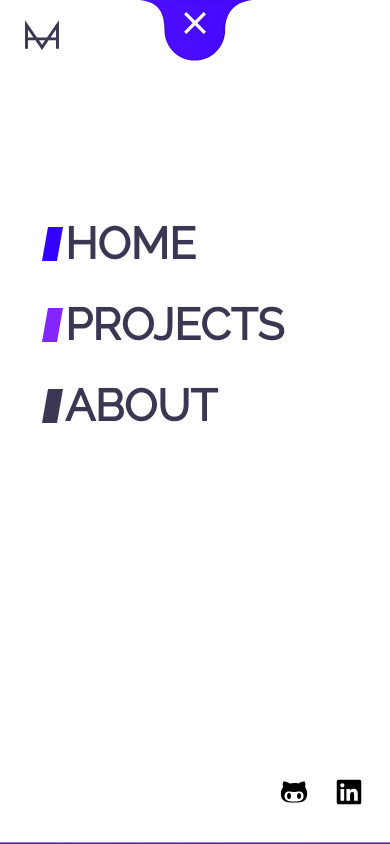
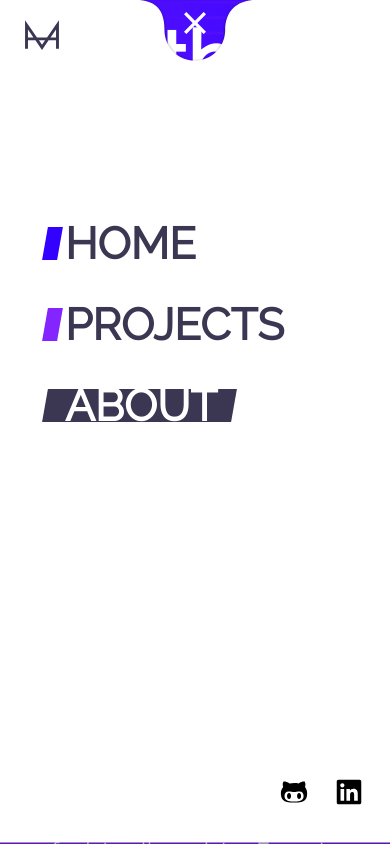
Before and after one commit to MatthijsHoek/Portfolio, a React app: page /about in a window 390 px wide. Both pictures are taken after a click on the picture 195 px from the left and 825 px from the top of the page. Built offline with nearby package versions, Linux system fonts and the light colour scheme.

Commit message:
Added about

```diff
--- a/src/components/sidebar/index.js
+++ b/src/components/sidebar/index.js
@@ -1,6 +1,6 @@
 import React, { Component } from 'react';
 import './sidebar.scss';
-import { Link } from 'react-router-dom';
+import { NavLink } from 'react-router-dom';
 import logo from '../../assets/icons/logo.svg';
 import git from '../../assets/icons/github-alt.svg';
 import linked from '../../assets/icons/linkedin.svg';
@@ -97,30 +97,30 @@ export default class index extends Component {
                     <>
                         <img className={this.state.sidebarMobileStatus === false ? "sidebar-mobile-col" : "sidebar-mobile-col sidebar-mobile-col--hide"} src={menu} alt="" />
                         <img className={this.state.sidebarMenuDisplay === true ? "sidebar__menu" : "sidebar__menu sidebar__menu--hide"} src={menuIcon} onClick={this.Open} alt="" />
-                        <div className={this.state.sidebarMobileStatus === true ? "sidebar-mobile" : "sidebar-mobile sidebar-mobile--hide"}>
+                            <div className={this.state.sidebarMobileStatus === true ? "sidebar-mobile" : "sidebar-mobile sidebar-mobile--hide"}>
                             <img className={this.state.sidebarMobileStatus === true ? "sidebar__button sidebar__button--display" : "sidebar__button"} src={close} onClick={this.Close} alt="" />
                             <img className={this.state.sidebarLogoDisplay === true ? "sidebar__logo" : "sidebar__logo sidebar__logo--hide"} src={logo} alt="" />
 
                             <div className={this.state.sidebarItemsDisplay === false ? "sidebar-items" : "sidebar-items sidebar-items--display"}>
                                 <div className={"sidebar-items-container"}>
-                                    <Link to="/">
+                                    <NavLink exact to="/" activeClassName="item-active">
                                         <div className="sidebar-items-home item">
                                             <span className="sidebar-items__stripe sidebar-items__stripe--blue" />
                                             <p className="sidebar-items__text">Home</p>
                                         </div>
-                                    </Link>
-                                    <Link to="/projects">
+                                    </NavLink>
+                                    <NavLink to="/projects" activeClassName="item-active">
                                         <div className="sidebar-items-project item">
                                             <span className="sidebar-items__stripe sidebar-items__stripe--purple" />
                                             <p className="sidebar-items__text">Projects</p>
                                         </div>
-                                    </Link>
-                                    <Link to="/about">
+                                    </NavLink>
+                                    <NavLink to="/about" activeClassName="item-active">
                                         <div className="sidebar-items-about item">
                                             <span className="sidebar-items__stripe sidebar-items__stripe--dark" />
                                             <p className="sidebar-items__text">About</p>
                                         </div>
-                                    </Link>
+                                    </NavLink>
                                 </div>
                             </div>
 
@@ -150,24 +150,24 @@ export default class index extends Component {
 
                                 <div className={this.state.sidebarItemsDisplay === false ? "sidebar-items" : "sidebar-items sidebar-items--display"}>
                                     <div className="sidebar-items-container">
-                                        <Link to="/">
+                                        <NavLink exact to="/" activeClassName="item-active">
                                             <div className="sidebar-items-home item">
                                                 <span className="sidebar-items__stripe sidebar-items__stripe--blue" />
                                                 <p className="sidebar-items__text">Home</p>
                                             </div>
-                                        </Link>
-                                        <Link to="/projects">
+                                        </NavLink>
+                                        <NavLink to="/projects" activeClassName="item-active">
                                             <div className="sidebar-items-project item">
                                                 <span className="sidebar-items__stripe sidebar-items__stripe--purple" />
                                                 <p className="sidebar-items__text">Projects</p>
                                             </div>
-                                        </Link>
-                                        <Link to="/about">
+                                        </NavLink>
+                                        <NavLink to="/about" activeClassName="item-active">
                                             <div className="sidebar-items-about item">
                                                 <span className="sidebar-items__stripe sidebar-items__stripe--dark" />
                                                 <p className="sidebar-items__text">About</p>
                                             </div>
-                                        </Link>
+                                        </NavLink>
                                     </div>
                                 </div>
 
--- a/src/components/sidebar/sidebar.scss
+++ b/src/components/sidebar/sidebar.scss
@@ -116,7 +116,7 @@
 
         &__stripe {
             width: 15px;
-            height: 34px;
+            height: 33px;
             transform: skew(-10deg);
             transition: 1s;
             background: black;
@@ -245,6 +245,17 @@
     }
 }
 
+.item-active {
+    .sidebar-items__stripe {
+        width: 92%;
+    }
+
+    .sidebar-items__text {
+        color: white;
+        z-index: 10;
+    }
+}
+
 @include Mobile {
     .sidebar {
 
--- a/src/pages/about/about.scss
+++ b/src/pages/about/about.scss
@@ -1,7 +1,7 @@
 @import '../../assets/styles/app.scss';
 
-.home {
-    height: 100vh;
+.about {
+    height: 100%;
     width: 100%;
     background: url('../../assets/images/backgrounds/bc-home.svg');
     background-repeat: no-repeat;
@@ -13,11 +13,128 @@
         width: 100%;
         display: flex;
         flex-direction: column;
-        justify-content: center;
-        background: url('../../assets/images/backgrounds/lines-home.svg');
+        background: url('../../assets/images/backgrounds/lines-about.svg');
         background-repeat: no-repeat;
-        background-position: bottom right;
+        background-position: top left;
         background-size: 1840px;
-        background-position-y: 439px;
+        background-position-y: -73px;
+    }
+
+    &-container {
+        padding: 0 180px;
+    }
+
+    &-info {
+        display: flex;
+        margin-top: 13%;
+
+        &--small {
+            margin-top: 7%;
+        }
+
+        &__text {
+            @include Text ($raleway, 22px, normal, normal, $white);
+            width: 45%;
+        }
+
+        &__image {
+            @include Size (300px, auto);
+            object-fit: cover;
+            margin-left: auto;
+        }
+    }
+
+    &-name {
+        margin-right: 40px;
+
+        &__text {
+            @include Text ($raleway, 90px, 900, 1, $white);
+            margin: 0;
+
+            &--last {
+                @include Text ($raleway, 90px, 900, 1, $black);
+                background: white;
+                width: 70%;
+            }
+        }
     }
 }
+
+@include Tablet {
+    .about {
+        &-container {
+            padding: 0 40px;
+            overflow-y: auto;
+        }
+
+        &-info {
+            margin: 6% 0 30px 0;
+            flex-direction: column;
+
+            &__text {
+                width: auto;
+            }
+
+            &__image {
+                @include Size (244px, auto);
+            }
+        }
+
+        &-name {
+            &__text {
+                @include Text ($raleway, 80px, 900, 1, $white);
+
+                &--last {
+                    @include Text ($raleway, 80px, 900, 1, $black);
+                    margin-bottom: 30px;
+                    width: 202px;
+                }
+            }
+        }
+    }
+}
+
+@include Mobile {
+
+    .about {
+        background: url('../../assets/images/backgrounds/m-bc-home.svg');
+        background-repeat: no-repeat;
+        background-size: cover;
+        overflow: hidden;
+
+        &__lines {
+            background: url('../../assets/images/backgrounds/m-lines-home.svg');
+            background-repeat: no-repeat;
+            background-size: 450px;
+        }
+        &-container {
+            padding: 0 20px;
+            overflow-y: auto;
+        }
+
+        &-info {
+            flex-direction: column;
+
+            &__text {
+                width: auto;
+            }
+
+            &__image {
+                @include Size (248px, auto);
+                object-fit: cover;
+                margin-left: 0;
+            }
+        }
+
+        &-name {
+            &__text {
+                @include Text ($raleway, 80px, 900, 1, $white);
+
+                &--last {
+                    @include Text ($raleway, 80px, 900, 1, $black);
+                    margin-bottom: 30px;
+                }
+            }
+        }
+    }
+}
--- a/src/pages/about/index.js
+++ b/src/pages/about/index.js
@@ -1,15 +1,87 @@
 import React, { Component } from 'react'
-import '../home/home.scss';
+import './about.scss';
+import Parallel from '../../components/parallel';
+import Placeholder from '../../assets/images/placeholder.png'
 
 export default class About extends Component {
+    constructor (props) {
+        super(props);
+
+        this.state = {
+            screenWidth: false
+        };
+    }
+
+    componentDidMount () {
+        let size = window.innerWidth;
+
+        if (size <= 1095) {
+            this.setState({
+                screenWidth: true
+            })
+        } else {
+            this.setState({
+                screenWidth: false
+            })
+        }
+    }
+
     render() {
         return (
             <>
-                <div className="home">
-                    <div className="home__lines">
-
+            {this.state.screenWidth === false ? (
+                <>
+                    <div className="about">
+                        <div className="about__lines">
+                            <div className="about-container">
+                                <div className="about-info">
+                                    <div className="about-name">
+                                        <h2 className="about-name__text">Matthijs</h2>
+                                        <h2 className="about-name__text about-name__text--last">Hoek</h2>
+                                    </div>
+                                    <Parallel
+                                        parallelClass="parallel-about"
+                                        parallelTitle="Skills Used"
+                                        parallelText="Lorem ipsum dolor sit amet, consectetur adipiscing elit, sed do eiusmod tempor incididunt ut labore et dolore magna."
+                                    />
+                                </div>
+                                <div className="about-info about-info--small">
+                                    <p className="about-info__text">
+                                        Lorem ipsum dolor sit amet, consectetur adipiscing elit, sed do eiusmod tempor incididunt ut labore et dolore magna aliqua. Ut enim ad minim veniam, quis nostrud exercitation ullamco laboris nisi ut aliquip ex ea commodo consequat. Duis aute irure dolor in reprehenderit in voluptate velit esse cillum dolore eu fugiat nulla pariatur. Excepteur sint occaecat cupidatat non proident, sunt in culpa qui officia deserunt mollit anim id est laborum.
+                                    </p>
+                                    <img src={Placeholder} className="about-info__image" alt="" />
+                                </div>
+                            </div>
+                        </div>
+                    </div>
+                </>
+            ) : (
+                <div className="about">
+                    <div className="about__lines">
+                        <div className="about-container">
+                            <div className="about-info">
+                                <div className="about-name">
+                                    <h2 className="about-name__text">Matthijs</h2>
+                                    <h2 className="about-name__text about-name__text--last">Hoek</h2>
+                                </div>
+                                <img src={Placeholder} className="about-info__image" alt="" />
+                                <p className="about-info__text">
+                                    Lorem ipsum dolor sit amet, consectetur adipiscing elit.
+                                </p>
+                                <p className="about-info__text">
+                                    Lorem ipsum dolor sit amet, consectetur adipiscing elit, sed do eiusmod tempor incididunt ut labore et dolore magna aliqua. Ut enim ad minim veniam, quis nostrud exercitation ullamco laboris nisi ut aliquip ex ea commodo consequat. Duis aute irure dolor in reprehenderit in voluptate velit esse cillum dolore eu fugiat nulla pariatur. Excepteur sint occaecat cupidatat non proident, sunt in culpa qui officia deserunt mollit anim id est laborum.
+                                </p>
+                                <Parallel
+                                    parallelClass="parallel-about"
+                                    parallelTitle="Skills Used"
+                                    parallelText="Lorem ipsum dolor sit amet, consectetur adipiscing elit, sed do eiusmod tempor incididunt ut labore et dolore magna."
+                                />
+                            </div>
+                        </div>
                     </div>
                 </div>
+            )}
+
             </>
         )
     }
--- a/src/pages/details/odsa/index.js
+++ b/src/pages/details/odsa/index.js
@@ -59,7 +59,7 @@ export default class Odsa extends Component {
                                     </div>
                                 </div>
                                 <Parallel
-                                    parallelClass="parallel-details"
+                                    parallelClass="parallel-single"
                                     parallelTitle="Skills Used"
                                     parallelText="Lorem ipsum dolor sit amet, consectetur adipiscing elit, sed do eiusmod tempor incididunt ut labore et dolore magna aliqua."
                                 />
@@ -113,7 +113,7 @@ export default class Odsa extends Component {
                             </div>
                             <img className="single__image" src={Placeholder} alt="" />
                             <Parallel
-                                    parallelClass="parallel-details"
+                                    parallelClass="parallel-single"
                                     parallelTitle="Skills Used"
                                     parallelText="Lorem ipsum dolor sit amet, consectetur adipiscing elit, sed do eiusmod tempor incididunt ut labore et dolore magna aliqua."
                                 />
--- a/src/pages/details/rubrics/index.js
+++ b/src/pages/details/rubrics/index.js
@@ -59,7 +59,7 @@ export default class Rubrics extends Component {
                                 </div>
                             </div>
                             <Parallel
-                                parallelClass="parallel-details"
+                                parallelClass="parallel-single"
                                 parallelTitle="Skills Used"
                                 parallelText="Lorem ipsum dolor sit amet, consectetur adipiscing elit, sed do eiusmod tempor incididunt ut labore et dolore magna aliqua."
                             />
@@ -113,7 +113,7 @@ export default class Rubrics extends Component {
                         </div>
                         <img className="single__image" src={Placeholder} alt="" />
                         <Parallel
-                                parallelClass="parallel-details"
+                                parallelClass="parallel-single"
                                 parallelTitle="Skills Used"
                                 parallelText="Lorem ipsum dolor sit amet, consectetur adipiscing elit, sed do eiusmod tempor incididunt ut labore et dolore magna aliqua."
                             />
--- a/src/pages/details/workpamoja/index.js
+++ b/src/pages/details/workpamoja/index.js
@@ -59,7 +59,7 @@ export default class Workpamoja extends Component {
                                     </div>
                                 </div>
                                 <Parallel
-                                    parallelClass="parallel-details"
+                                    parallelClass="parallel-single"
                                     parallelTitle="Skills Used"
                                     parallelText="Lorem ipsum dolor sit amet, consectetur adipiscing elit, sed do eiusmod tempor incididunt ut labore et dolore magna aliqua."
                                 />
@@ -112,7 +112,7 @@ export default class Workpamoja extends Component {
                         </div>
                         <img className="single__image" src={Placeholder} alt="" />
                         <Parallel
-                                parallelClass="parallel-details"
+                                parallelClass="parallel-single"
                                 parallelTitle="Skills Used"
                                 parallelText="Lorem ipsum dolor sit amet, consectetur adipiscing elit, sed do eiusmod tempor incididunt ut labore et dolore magna aliqua."
                             />
--- a/src/pages/home/home.scss
+++ b/src/pages/home/home.scss
@@ -85,7 +85,7 @@
             background: url('../../assets/images/backgrounds/m-lines-home.svg');
             background-repeat: no-repeat;
             background-position: bottom;
-            background-size: 450px;
+            background-size: 460px;
         }
 
         &-title {
--- a/src/pages/projects/projects.scss
+++ b/src/pages/projects/projects.scss
@@ -98,6 +98,7 @@
             transform: skewY(-11deg);
             object-fit: cover;
             margin-top: -35px;
+            object-fit: cover;
         }
     }
 }
@@ -108,6 +109,10 @@
         padding: 0;
         height: calc(100vh - 75vh);
         text-decoration: none;
+
+        &--first, &--second, &--third, &--fourth {
+            animation: none;
+        }
 
         &--column {
             display: flex;
```
Also changed, not shown: src/components/parallel/parallel.scss (+24 -6 lines), src/pages/details/single.scss (+7 -2 lines), src/assets/images/backgrounds/lines-about.svg (added).
